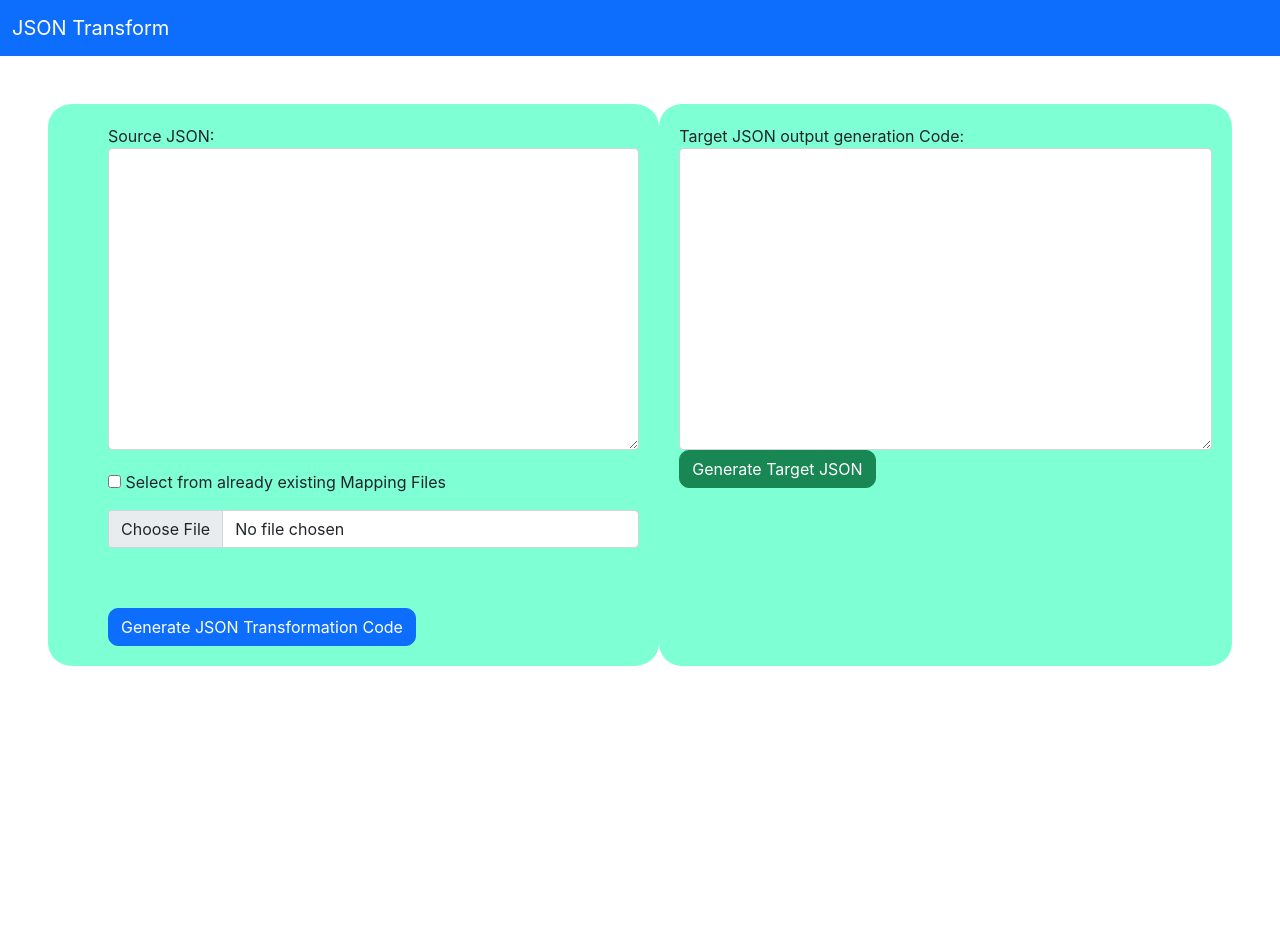
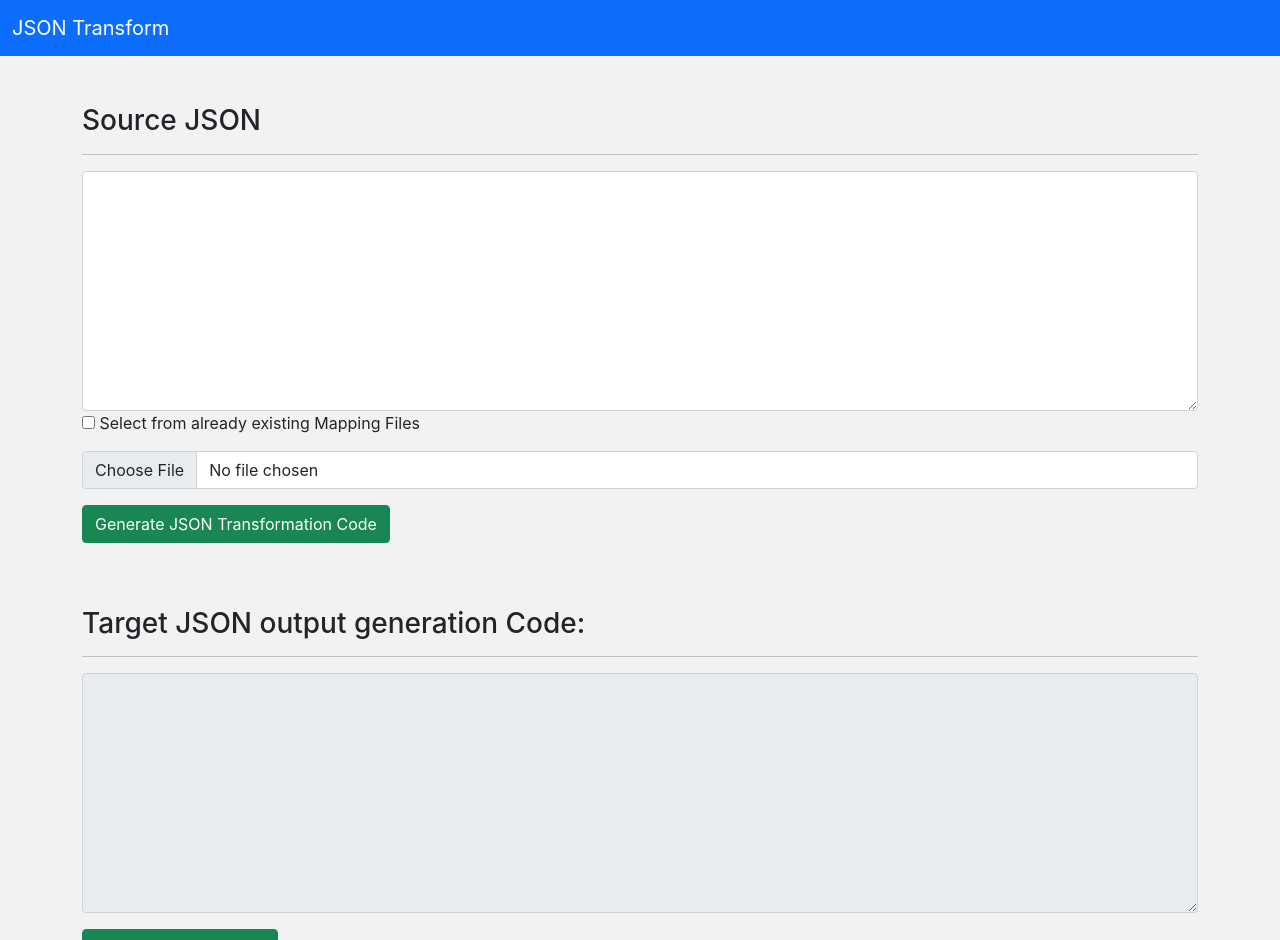
Before and after one commit to HarshaK47/JsonTransformation, a React (Create React App) app in the folder app_ui/: page / in a window 1280 px wide. Shown: the top 940 px of the page. Before the commit the page ends 800 px from the top, so only its background shows below. Built offline with nearby package versions, Linux system fonts and the light colour scheme.

Commit message:
style change

```diff
--- a/app_ui/public/index.html
+++ b/app_ui/public/index.html
@@ -8,6 +8,7 @@
     href="https://cdn.jsdelivr.net/npm/bootstrap@5.1.0/dist/css/bootstrap.min.css"
   />
 
+  <link rel="stylesheet" href="style.css">
     <meta name="viewport" content="width=device-width, initial-scale=1" />
     <meta name="theme-color" content="#000000" />
     <meta
--- /dev/null
+++ b/app_ui/public/style.css
@@ -0,0 +1,3 @@
+body{
+    background-color: #f2f2f2;
+}
--- a/app_ui/src/App.js
+++ b/app_ui/src/App.js
@@ -1,96 +1,14 @@
-import React, { useRef, useState } from "react";
-import "./App.css";
-
-import { Navbar, NavbarBrand } from "reactstrap";
+import SourceJson from "./components/SourceJson";
+import TargetJson from "./components/TargetJson";
+import Nav from "./components/Nav";
 
 function App() {
-  const [checked, setChecked] = useState(false);
-  const textRef = useRef("");
-
-  const prettyPrint = () => {
-    var obj = JSON.parse(textRef.current.value);
-    var pretty = JSON.stringify(obj, null, 4);
-    textRef.current.value = pretty;
-
-    console.log(textRef.current.value);
-  };
-
-  const setInputHandler = () => {};
 
   return (
     <div>
-    <Navbar className="navbar navbar-dark bg-primary">
-        <NavbarBrand href="/">JSON Transform</NavbarBrand>
-    </Navbar>
-
-
-    <div className="App m-5">
-      <div className="input-params-area">
-
-
-      <form onSubmit={() => {}}>
-        <div className="input-disp">
-          <div className="input-params">
-            <div className="text-area">
-              <div>Source JSON:</div>
-              <textarea
-                id="myTextArea"
-                ref={textRef}
-                cols={50}
-                rows={12}
-                className="form-control"
-                onChange={prettyPrint}
-              />
-            </div>
-            <div className="checkBox-input">
-              <label>
-                <input
-                  type="checkbox"
-                  checked={checked}
-                  onChange={() => setChecked(!checked)}
-                />
-                &nbsp;Select from already existing Mapping Files
-              </label>
-            </div>
-            <div className="mt-3">
-              {checked === true ? (
-
-                <select name="selectList"  id="selectList" className="form-control">
-                  <option value="option 1">SBI Mapper</option>
-                  <option value="option 2">Kotak Mapper</option>
-                </select>
-
-            ) : (
-              <input type="file" className="form-control" id="myFile" name="filename" />
-            )}
-            </div>
-          </div>
-          <div className="submit-button">
-            <button className="sbmit btn btn-primary" type="submit">
-              Generate JSON Transformation Code
-            </button>
-          </div>
-        </div>
-      </form>
-      </div>
-
-      <div className="output-params-area">
-      <div className="text-area2">
-              <div>Target JSON output generation Code:</div>
-              <textarea
-                id="myTextArea2"
-                cols={50}
-                rows={12}
-                className="form-control"
-                // onChange={prettyPrint}
-              />
-            </div>
-
-            <button className="sbmit btn btn-success" type="submit">
-              Generate Target JSON
-            </button>
-      </div>
-    </div>
+      <Nav/>
+    <SourceJson/>
+    <TargetJson/>
     </div>
   );
 }
--- /dev/null
+++ b/app_ui/src/components/Nav.js
@@ -0,0 +1,10 @@
+import React from 'react'
+import { Navbar, NavbarBrand } from "reactstrap";
+
+export default function Nav() {
+  return (
+    <Navbar className="navbar navbar-dark bg-primary">
+        <NavbarBrand href="/">JSON Transform</NavbarBrand>
+    </Navbar>
+  )
+}
--- /dev/null
+++ b/app_ui/src/components/SourceJson.js
@@ -0,0 +1,60 @@
+import React, {useState, useRef} from 'react'
+
+
+
+export default function SourceJson() {
+  const [checked, setChecked] = useState(false);
+  const textRef = useRef("");
+
+  const prettyPrint = () => {
+    var obj = JSON.parse(textRef.current.value);
+    var pretty = JSON.stringify(obj, null, 4);
+    textRef.current.value = pretty;
+
+    console.log(textRef.current.value);
+  };
+
+  return (
+    <div class="container mt-5">
+        <div class="row">
+        <div class="col-lg-12 col-md-12 col-sm-12 col-xs-12">
+        <h3>Source JSON</h3>
+        <hr/>
+
+        <div class="form-group">
+        <textarea class="form-control" style={{height:"240px"}} ref={textRef} onChange={prettyPrint}></textarea>
+        </div>
+
+        <div className="checkBox-input">
+              <label>
+                <input
+                  type="checkbox"
+                  checked={checked}
+                  onChange={() => setChecked(!checked)}
+                />
+                &nbsp;Select from already existing Mapping Files
+              </label>
+            </div>
+
+        <div className="mt-3">
+              {checked === true ? (
+
+                <select name="selectList"  id="selectList" className="form-control">
+                  <option value="option 1">SBI Mapper</option>
+                  <option value="option 2">Kotak Mapper</option>
+                </select>
+
+            ) : (
+              <input type="file" className="form-control" id="myFile" name="filename" />
+            )}
+        </div>
+
+        <div class="form-group my-3">
+        <button type="submit" id="submit-code" class="btn btn-success">Generate JSON Transformation Code</button>
+        </div>
+
+    </div>
+    </div>
+    </div>
+  )
+}
--- /dev/null
+++ b/app_ui/src/components/TargetJson.js
@@ -0,0 +1,25 @@
+import React from 'react'
+
+
+
+export default function TargetJson() {
+  return (
+    <div class="container mt-5">
+        <div class="row">
+        <div class="col-lg-12 col-md-12 col-sm-12 col-xs-12">
+        <h3>Target JSON output generation Code:</h3>
+        <hr/>
+
+        <div class="form-group">
+        <textarea class="form-control" disabled={true} style={{height:"240px"}}></textarea>
+        </div>
+
+        <div class="form-group my-3">
+        <button type="submit" id="submit-code" class="btn btn-success">Generate Target JSON</button>
+        </div>
+
+    </div>
+    </div>
+    </div>
+  )
+}
```
Also changed, not shown: app_ui/src/components/Result.js (deleted).
